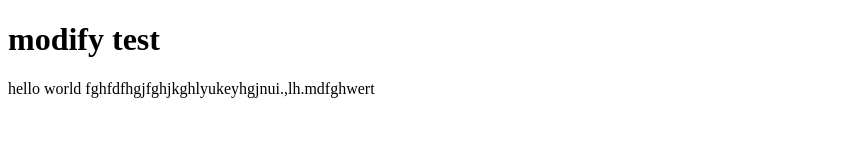
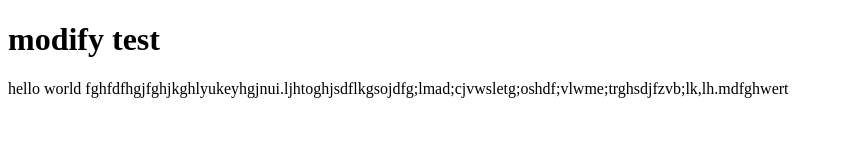
Before and after one commit to DaiYaXu/YaXu, a plain HTML site: page index.html in a window 1280 px wide. Shown: the whole page, without its empty margins (0-844 px from the left). Drawn offline with Linux system fonts and the light colour scheme.

Commit message:
Update index.html

```diff
--- a/index.html
+++ b/index.html
@@ -4,5 +4,5 @@
 </head>
 <body>
   <h1>modify test</h1>
-  <p>hello world fghfdfhgjfghjkghlyukeyhgjnui.,lh.mdfghwert</p>
+  <p>hello world fghfdfhgjfghjkghlyukeyhgjnui.ljhtoghjsdflkgsojdfg;lmad;cjvwsletg;oshdf;vlwme;trghsdjfzvb;lk,lh.mdfghwert</p>
 </body>
```
